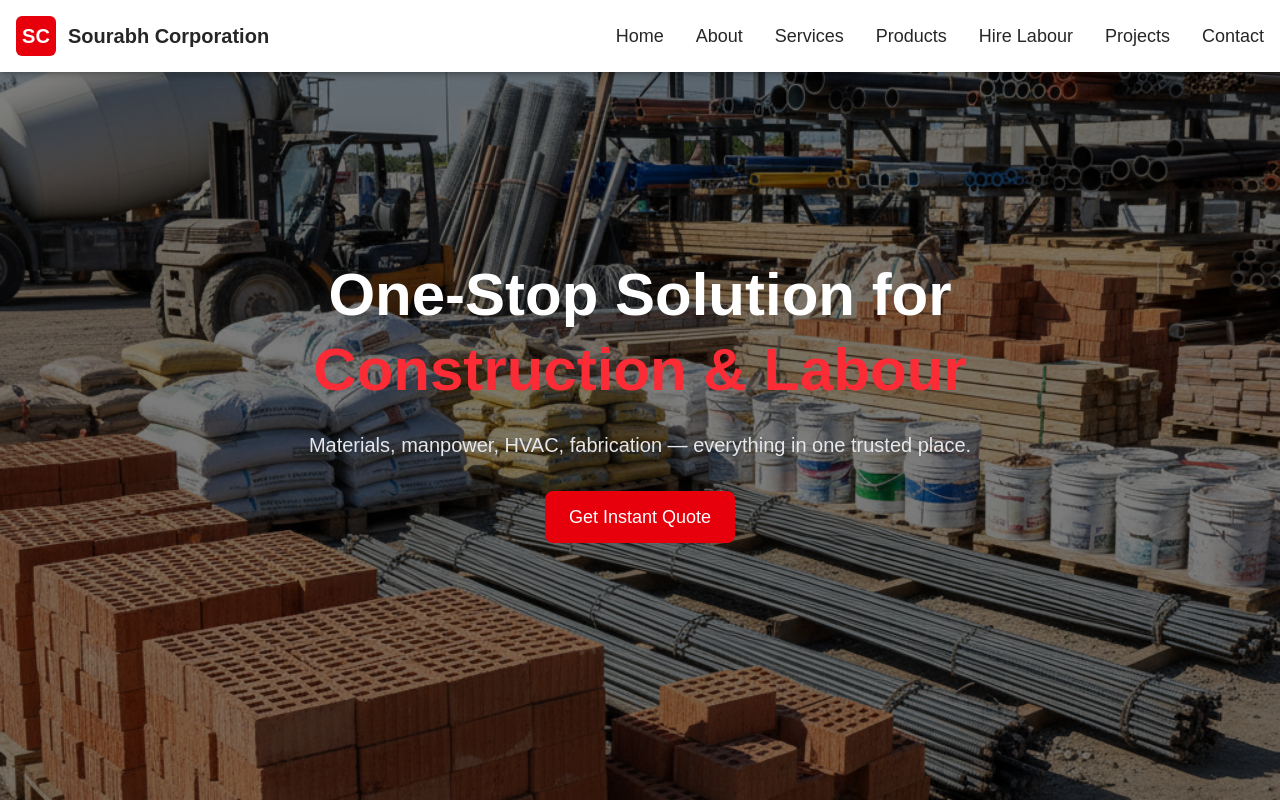
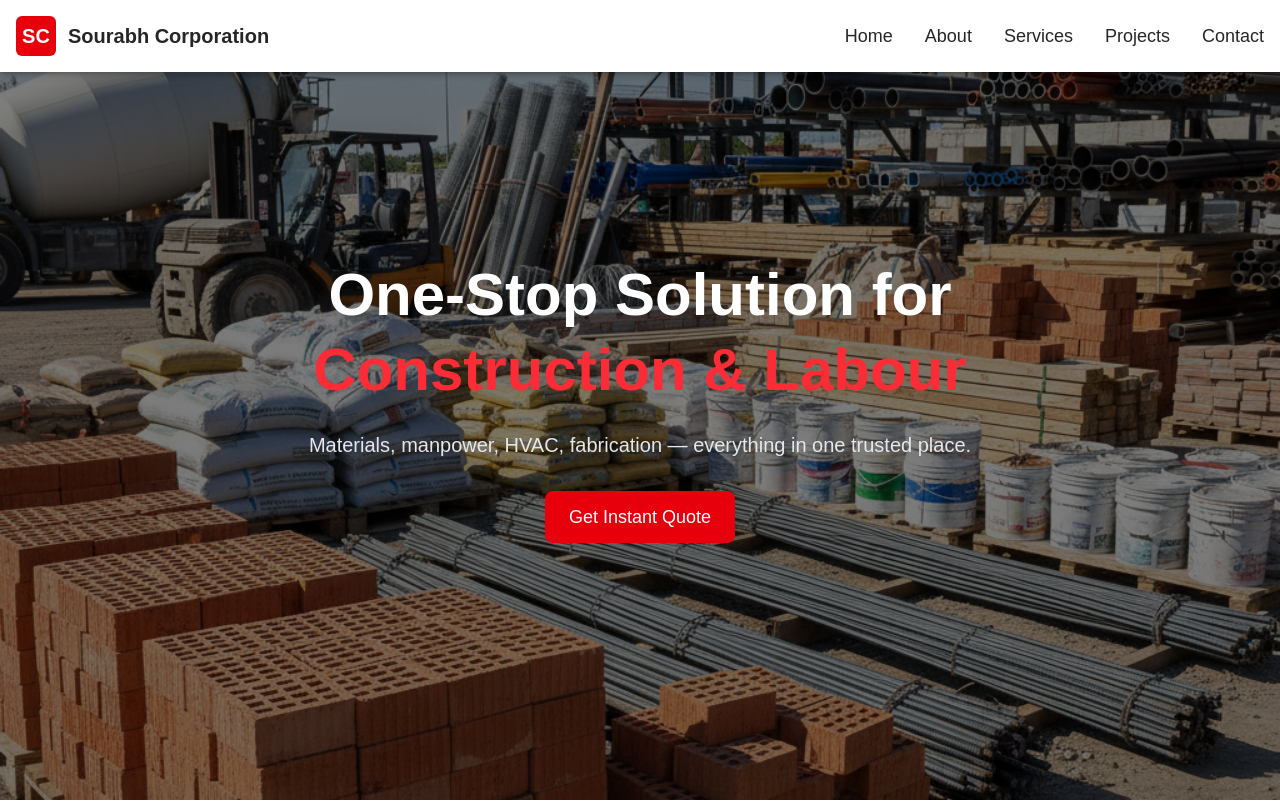
Before and after one commit to bimfroxdemo-hub/Sourabh-Co, a React (Vite) app: page / in a window 1280 px wide. Shown: the top 802 px of the page. Built offline with nearby package versions, Linux system fonts and the light colour scheme.

Commit message:
product delete

```diff
--- a/src/App.jsx
+++ b/src/App.jsx
@@ -9,11 +9,11 @@ import Footer from "./ui/Footer";
 import Index from "./Pages";
 import About from "./Pages/About";
 import Service from "./Pages/Service";
-import Product from "./Pages/Product";
+
 import Project from "./Pages/Project";
-import HireLabour from "./Pages/HireLAbour";
+
 import Contact from "./Pages/Context";
-import Quote from "./Pages/Qutoe";
+
 
 /* Simple scroll-to-top on route change (optional improvement) */
 import { useEffect } from "react";
@@ -38,9 +38,9 @@ const App = () => {
           <Route path="/" element={<Index />} />
           <Route path="/about" element={<About />} />
           <Route path="/Service" element={<Service />} />
-          <Route path="/product" element={<Product />} />
+
           <Route path="/project" element={<Project />} />
-          <Route path="/hirelabour" element={<HireLabour />} />
+
           <Route path="/contact" element={<Context />} />
 
           {/* 404 fallback */}
--- a/src/ui/Header.jsx
+++ b/src/ui/Header.jsx
@@ -10,8 +10,8 @@ const Header = () => {
     { to: "/", label: "Home" },
     { to: "/about", label: "About" },
     { to: "/service", label: "Services" },
-    { to: "/product", label: "Products" },
-    { to: "/hirelabour", label: "Hire Labour" },
+
+
     { to: "/project", label: "Projects" },
     { to: "/contact", label: "Contact" },
   ];
```
